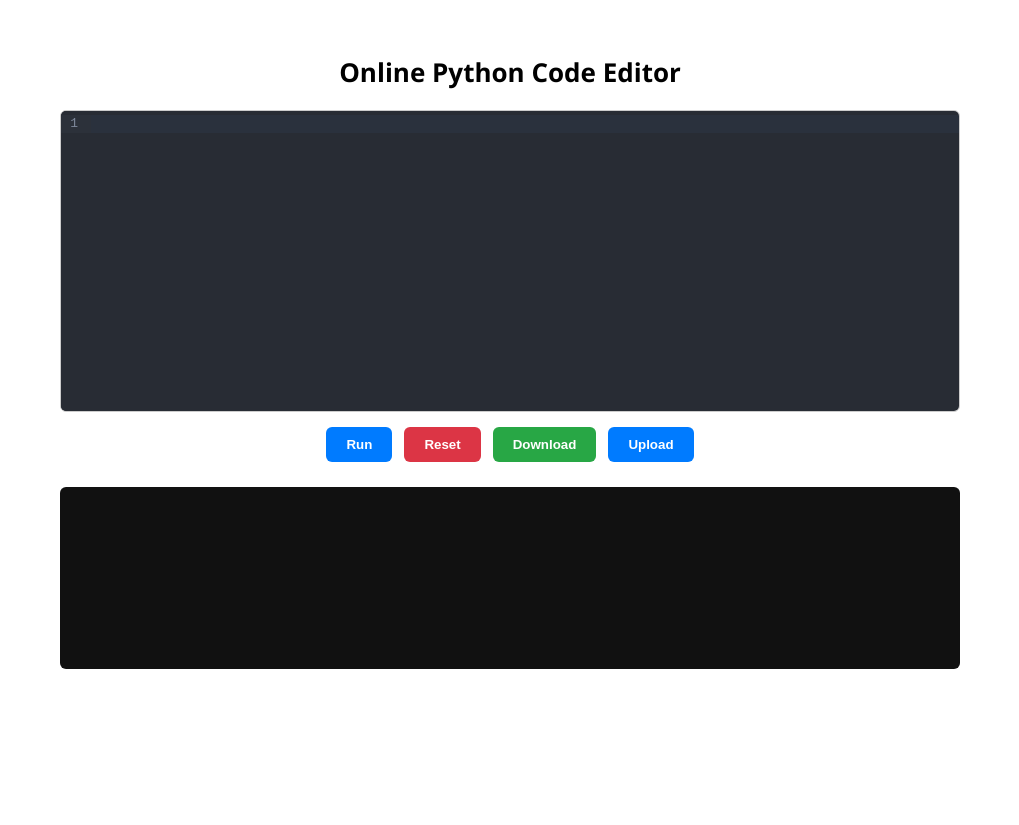
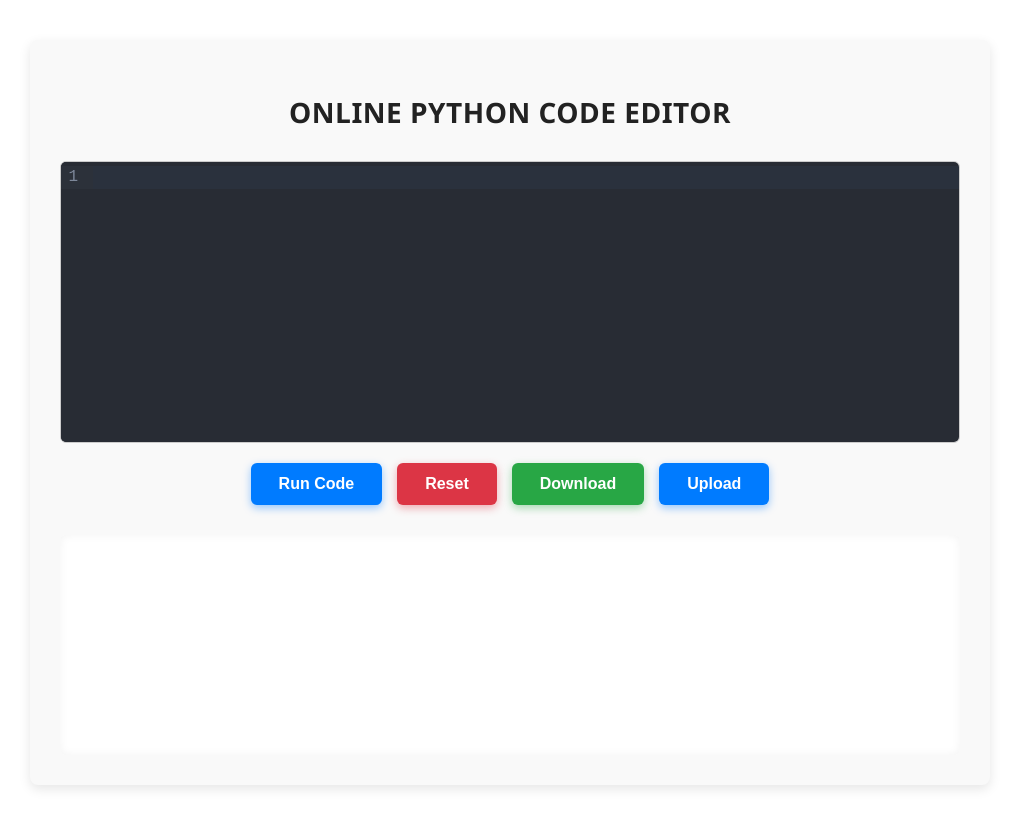
Before and after one commit to patchadevikasai/online-python-editor, a React (Create React App) app in the folder frontend/: page / in a window 1280 px wide. Shown: the whole page, without its empty margins (130-1149 px from the left). Before the commit the page ends 800 px from the top, so only its background shows below. Built offline with nearby package versions, Linux system fonts and the light colour scheme.

Commit message:
Include build folder

```diff
--- a/frontend/src/App.js
+++ b/frontend/src/App.js
@@ -2,44 +2,51 @@ import { useState, useEffect, useRef } from "react";
 import CodeMirror from "@uiw/react-codemirror";
 import axios from "axios";
 
+const DEFAULT_CODE = ``;
 const API_BASE_URL = "http://localhost:5000";
 
 export default function App() {
-  const [code, setCode] = useState(() => localStorage.getItem("savedCode") || "");
+  const [code, setCode] = useState(DEFAULT_CODE);
+  const [outputLines, setOutputLines] = useState([]);
   const [prompts, setPrompts] = useState([]);
   const [inputs, setInputs] = useState([]);
   const [currentInput, setCurrentInput] = useState("");
-  const [outputLines, setOutputLines] = useState([]);
   const [isRunning, setIsRunning] = useState(false);
 
   const outputEndRef = useRef(null);
   const fileInputRef = useRef(null);
 
+  // Load saved code on mount
+  useEffect(() => {
+    const savedCode = localStorage.getItem("savedCode");
+    if (savedCode) setCode(savedCode);
+  }, []);
+
+  // Save code on change
   useEffect(() => {
     localStorage.setItem("savedCode", code);
-    extractPrompts(code);
   }, [code]);
 
-  useEffect(() => {
-    if (inputs.length === prompts.length && prompts.length > 0) {
-      runCode();
-    }
-  }, [inputs]);
-
+  // Scroll output to bottom on new output
   useEffect(() => {
     outputEndRef.current?.scrollIntoView({ behavior: "smooth" });
   }, [outputLines]);
 
-  const extractPrompts = (code) => {
-    const regex = /input\((?:'([^']*)'|"([^"]*)")\)/g;
-    const matches = [];
-    let match;
-    while ((match = regex.exec(code)) !== null) {
-      matches.push(match[1] || match[2]);
+  // Extract prompts from the code
+  useEffect(() => {
+    resetTerminal();
+    const matches = [...code.matchAll(/input\(\s*['"](.*?)['"]\s*\)/g)].map(
+      (m) => m[1].trim()
+    );
+    setPrompts(matches);
+  }, [code]);
+
+  // Auto-run code when all inputs are collected
+  useEffect(() => {
+    if (inputs.length === prompts.length && prompts.length > 0) {
+      runCodeWithInputs(inputs);
     }
-    setPrompts(matches);
-    resetTerminal();
-  };
+  }, [inputs, prompts]);
 
   const resetTerminal = () => {
     setOutputLines([]);
@@ -48,14 +55,14 @@ export default function App() {
   };
 
   const resetAll = () => {
-    setCode("");
+    setCode(DEFAULT_CODE);
+    resetTerminal();
     setPrompts([]);
-    resetTerminal();
     localStorage.removeItem("savedCode");
   };
 
   const getPrompt = () => {
-    return prompts[inputs.length] || "> ";
+    return inputs.length < prompts.length ? prompts[inputs.length] + " " : "> ";
   };
 
   const handleInputSubmit = () => {
@@ -64,25 +71,58 @@ export default function App() {
     setCurrentInput("");
   };
 
-  const runCode = async () => {
+  const runCodeWithInputs = async (inputList) => {
+    if (!API_BASE_URL) {
+      setOutputLines(["Error: Backend API URL not configured"]);
+      return;
+    }
+
     setIsRunning(true);
+
     try {
       const res = await axios.post(`${API_BASE_URL}/run`, {
         code,
-        input: inputs.join("\n"),
+        input: inputList.join("\n"),
       });
 
-      const lines = (res.data.output || "")
+      let output = res.data.output || "";
+
+      // Remove prompts from output for cleaner display
+      prompts.forEach((p) => {
+        output = output.replaceAll(p, "");
+      });
+
+      const lines = output
+        .trim()
         .split("\n")
-        .map((line) => line.trim())
-        .filter((line) => line.length > 0);
+        .filter((line) => line.trim() !== "");
 
       setOutputLines(lines);
     } catch (error) {
-      setOutputLines(["Error: Failed to run code."]);
-    } finally {
+      console.error("Run error:", error);
+      setOutputLines(["Error running code"]);
+    }
+
     setIsRunning(false);
-    }
+  };
+
+  // File upload handlers
+  const handleFileUpload = (e) => {
+    const file = e.target.files[0];
+    if (!file) return;
+
+    const reader = new FileReader();
+    reader.onload = (event) => {
+      const text = event.target.result;
+      setCode(text);
+      localStorage.setItem("savedCode", text);
+      resetTerminal();
+    };
+    reader.readAsText(file);
+  };
+
+  const triggerFileInput = () => {
+    fileInputRef.current?.click();
   };
 
   const saveCodeToFile = () => {
@@ -95,56 +135,68 @@ export default function App() {
     URL.revokeObjectURL(url);
   };
 
-  const handleFileUpload = (e) => {
-    const file = e.target.files[0];
-    if (!file) return;
-
-    const reader = new FileReader();
-    reader.onload = (event) => {
-      const text = event.target.result;
-      setCode(text);
-    };
-    reader.readAsText(file);
-  };
-
   return (
     <div style={styles.container}>
-      <h2 style={styles.title}>Online Python Code Editor</h2>
+      <h2 style={styles.title}>ONLINE PYTHON CODE EDITOR</h2>
 
-      <div style={styles.editorBox}>
-        <CodeMirror value={code} height="300px" onChange={setCode} theme="dark" />
+      <div style={styles.editorWrapper}>
+        <CodeMirror
+          value={code}
+          height="280px"
+          onChange={setCode}
+          theme="dark"
+          style={styles.editor}
+        />
       </div>
 
-      <div style={styles.buttons}>
-        <button onClick={() => runCode()} disabled={isRunning} style={styles.button}>
-          {isRunning ? "Running..." : "Run"}
+      <div style={styles.buttonsRow}>
+        <button
+          style={{ ...styles.button, ...(isRunning ? styles.disabledButton : {}) }}
+          onClick={() => runCodeWithInputs(inputs)}
+          disabled={isRunning}
+          title="Run Code"
+        >
+          {isRunning ? "Running..." : "Run Code"}
         </button>
-        <button onClick={resetAll} style={{ ...styles.button, backgroundColor: "#dc3545" }}>
+
+        <button
+          style={{ ...styles.button, ...styles.resetButton }}
+          onClick={resetAll}
+          title="Reset Code & Terminal"
+        >
           Reset
         </button>
-        <button onClick={saveCodeToFile} style={{ ...styles.button, backgroundColor: "#28a745" }}>
+
+        <button
+          style={{ ...styles.button, ...styles.downloadButton }}
+          onClick={saveCodeToFile}
+          title="Download Code"
+        >
           Download
         </button>
-        <button onClick={() => fileInputRef.current?.click()} style={styles.button}>
+
+        <button style={styles.button} onClick={triggerFileInput} title="Upload Code">
           Upload
         </button>
+
         <input
           type="file"
           accept=".py,.txt"
           ref={fileInputRef}
+          style={{ display: "none" }}
           onChange={handleFileUpload}
-          style={{ display: "none" }}
         />
       </div>
 
-      <div style={styles.terminal}>
-        {outputLines.map((line, index) => (
-          <div key={index}>{line}</div>
+      <div style={styles.outputContainer}>
+        <pre style={styles.output}>
+          {outputLines.map((line, idx) => (
+            <div key={idx}>{line}</div>
           ))}
 
           {!isRunning && inputs.length < prompts.length && (
             <div style={styles.inputRow}>
-            <span>{getPrompt()}</span>
+              <span style={styles.promptText}>{getPrompt()}</span>
               <input
                 type="text"
                 value={currentInput}
@@ -152,10 +204,12 @@ export default function App() {
                 onKeyDown={(e) => e.key === "Enter" && handleInputSubmit()}
                 autoFocus
                 style={styles.inputBox}
+                placeholder="Enter input and press Enter"
               />
             </div>
           )}
           <div ref={outputEndRef} />
+        </pre>
       </div>
     </div>
   );
@@ -164,57 +218,103 @@ export default function App() {
 const styles = {
   container: {
     maxWidth: 900,
-    margin: "auto",
-    padding: 24,
-    fontFamily: "Segoe UI, sans-serif",
+    margin: "40px auto",
+    padding: 30,
+    fontFamily: "'Segoe UI', Tahoma, Geneva, Verdana, sans-serif",
+    backgroundColor: "#f9f9f9",
+    borderRadius: 8,
+    boxShadow: "0 4px 12px rgba(0,0,0,0.1)",
+    color: "#333",
+    display: "flex",
+    flexDirection: "column",
   },
   title: {
     textAlign: "center",
-    marginBottom: 20,
-    fontSize: 26,
+    marginBottom: 30,
+    fontWeight: "700",
+    fontSize: 28,
+    letterSpacing: 0.5,
+    color: "#222",
   },
-  editorBox: {
+  editorWrapper: {
     border: "1px solid #ccc",
     borderRadius: 6,
     overflow: "hidden",
+    boxShadow: "inset 0 0 8px #ddd",
   },
-  buttons: {
-    marginTop: 15,
+  editor: {
+    backgroundColor: "#fff",
+    color: "#333",
+    fontSize: 16,
+    fontWeight: 500,
+  },
+  buttonsRow: {
+    marginTop: 20,
     display: "flex",
-    gap: 12,
+    justifyContent: "center",
+    gap: 15,
     flexWrap: "wrap",
-    justifyContent: "center",
   },
   button: {
-    padding: "10px 20px",
+    padding: "12px 28px",
+    fontSize: 16,
+    fontWeight: "600",
+    borderRadius: 6,
+    border: "none",
     backgroundColor: "#007bff",
     color: "#fff",
-    border: "none",
+    cursor: "pointer",
+    boxShadow: "0 3px 8px rgba(0,123,255,0.4)",
+    transition: "background-color 0.25s ease-in-out",
+  },
+  disabledButton: {
+    backgroundColor: "#aaa",
+    color: "#eee",
+    cursor: "not-allowed",
+    boxShadow: "none",
+  },
+  resetButton: {
+    backgroundColor: "#dc3545",
+    color: "#fff",
+    boxShadow: "0 3px 8px rgba(220,53,69,0.4)",
+  },
+  downloadButton: {
+    backgroundColor: "#28a745",
+    boxShadow: "0 3px 8px rgba(40,167,69,0.4)",
+    color: "#fff",
+  },
+  outputContainer: {
+    marginTop: 30,
+    backgroundColor: "#fff",
     borderRadius: 6,
-    cursor: "pointer",
-    fontWeight: "bold",
+    padding: 20,
+    minHeight: 180,
+    fontFamily: "'Courier New', Courier, monospace",
+    fontSize: 16,
+    whiteSpace: "pre-wrap",
+    boxShadow: "0 0 10px rgba(0,0,0,0.05) inset",
+    color: "#333",
   },
-  terminal: {
-    marginTop: 25,
-    backgroundColor: "#111",
-    color: "#0f0",
-    padding: 16,
-    borderRadius: 6,
-    minHeight: 150,
-    fontFamily: "Courier New, monospace",
+  output: {
+    margin: 0,
+    lineHeight: 1.5,
+    minHeight: 120,
   },
   inputRow: {
-    marginTop: 12,
     display: "flex",
     alignItems: "center",
-    gap: 8,
+    marginTop: 10,
+  },
+  promptText: {
+    fontWeight: "600",
+    marginRight: 6,
+    color: "#555",
   },
   inputBox: {
     flex: 1,
-    padding: "6px 10px",
+    padding: 8,
+    fontSize: 16,
     borderRadius: 4,
-    border: "1px solid #444",
-    backgroundColor: "#222",
-    color: "#fff",
+    border: "1px solid #ccc",
   },
 };
```
Lines whose indentation alone changed are shown as unchanged.
